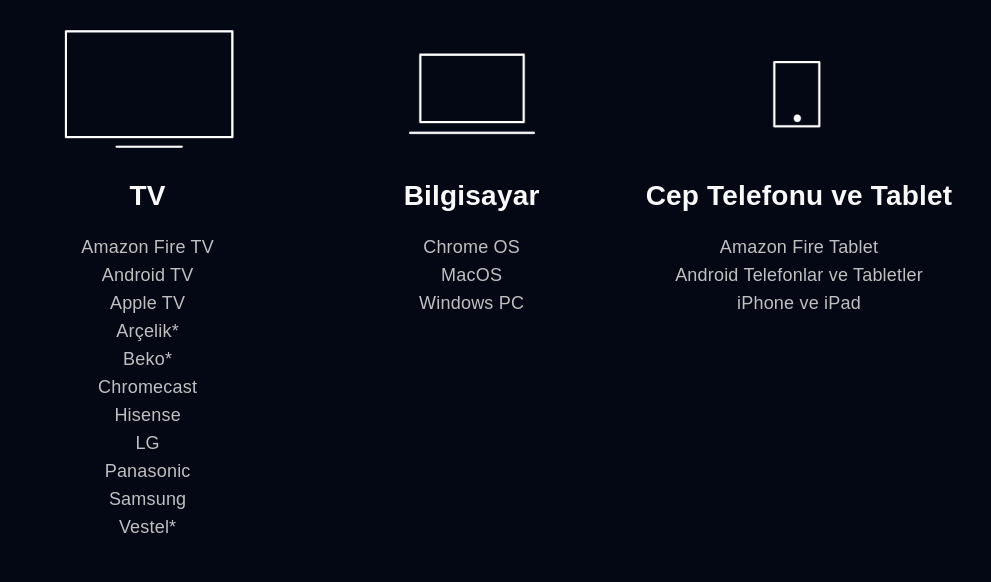
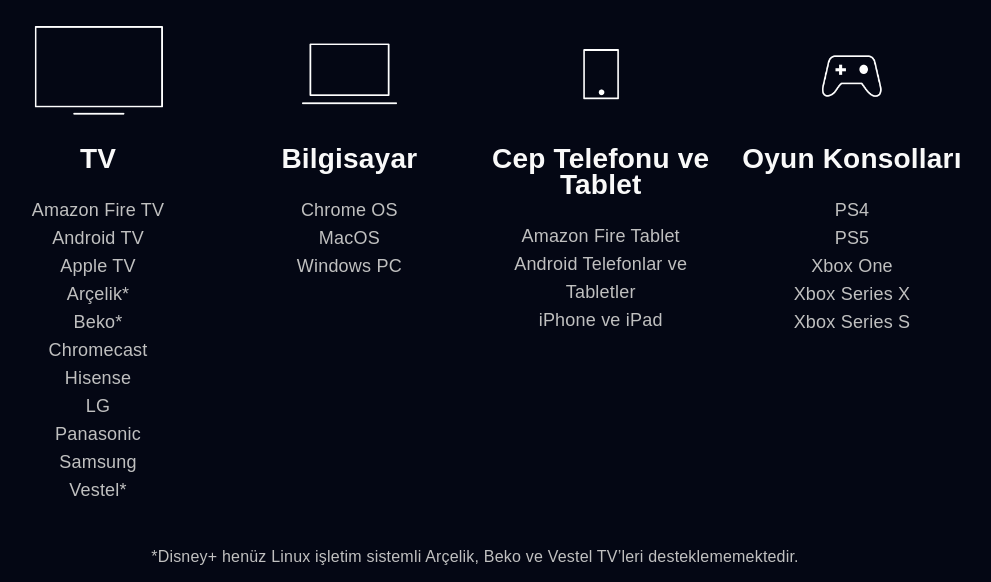
Before and after one commit to Develhope-FS1Turk-Group-1/DisneyPlus-Clone, a plain HTML site: page FifthPart/disney.html in a window 1280 px wide. Shown: the part 125-707 px from the top of the page, without its empty margins (165-1156 px from the left). Drawn offline with Linux system fonts and the light colour scheme.

Commit message:
fixed card width

```diff
--- a/FifthPart/disney.css
+++ b/FifthPart/disney.css
@@ -35,7 +35,8 @@
     width: 100%;
     display: block;
     height: auto;
-    max-width: 300px
+    max-width: 300px;
+    margin: auto;
 
 }
 
@@ -93,6 +94,10 @@
 }
 
 @media (max-width: 479px) {
+
+    .card {width: 40%;
+    }
+
     h2 {
         font-size: 24px;
         line-height: 34px;}
@@ -116,6 +121,9 @@
 }
 
 @media (min-width: 480px) {
+
+    .card {width: 40%;}
+
     h2 {
         font-size: 24px;
         line-height: 34px;}
@@ -139,6 +147,8 @@
 }
 
 @media (min-width: 769px) {
+
+    .card {width: 20%;}
     h2 {
         font-size: 28px;
         line-height: 38px;}
```
Also changed, not shown: FifthPart/disney.html (+0 -1 lines), 1 other file.
